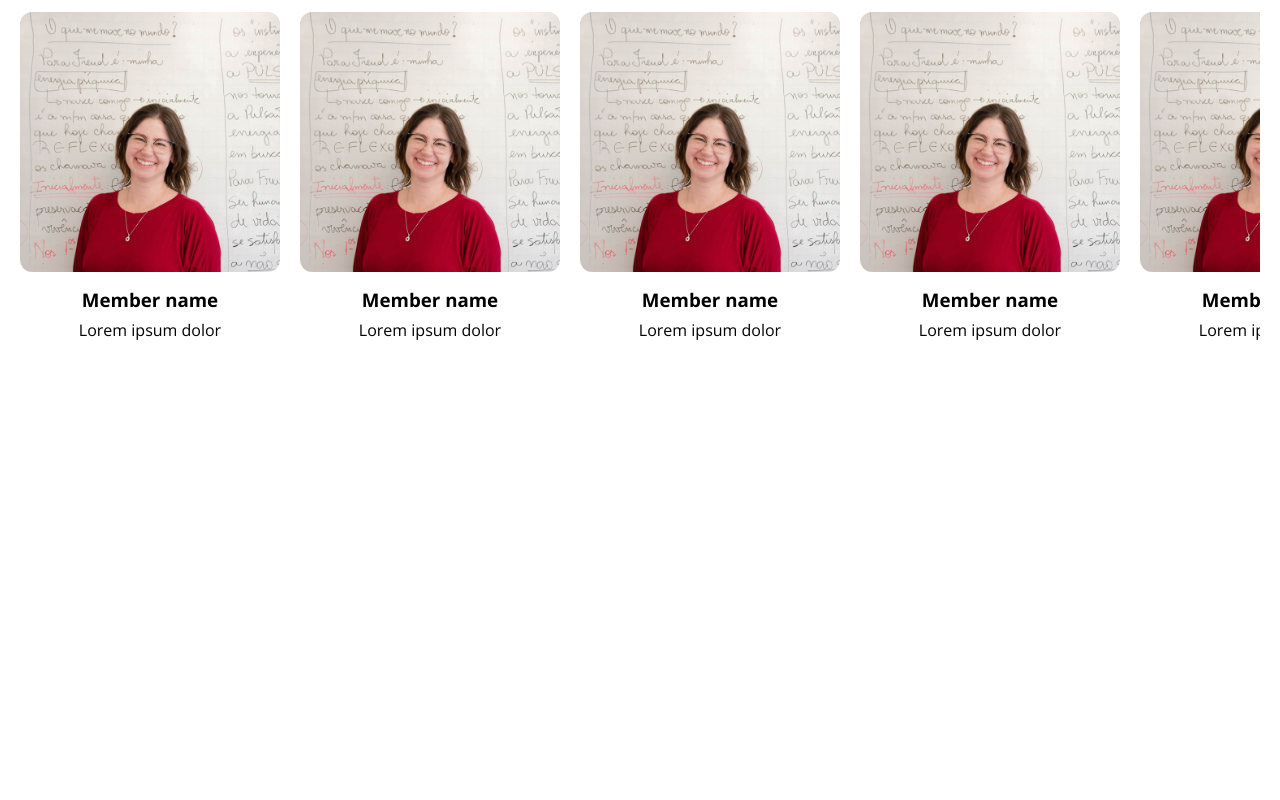
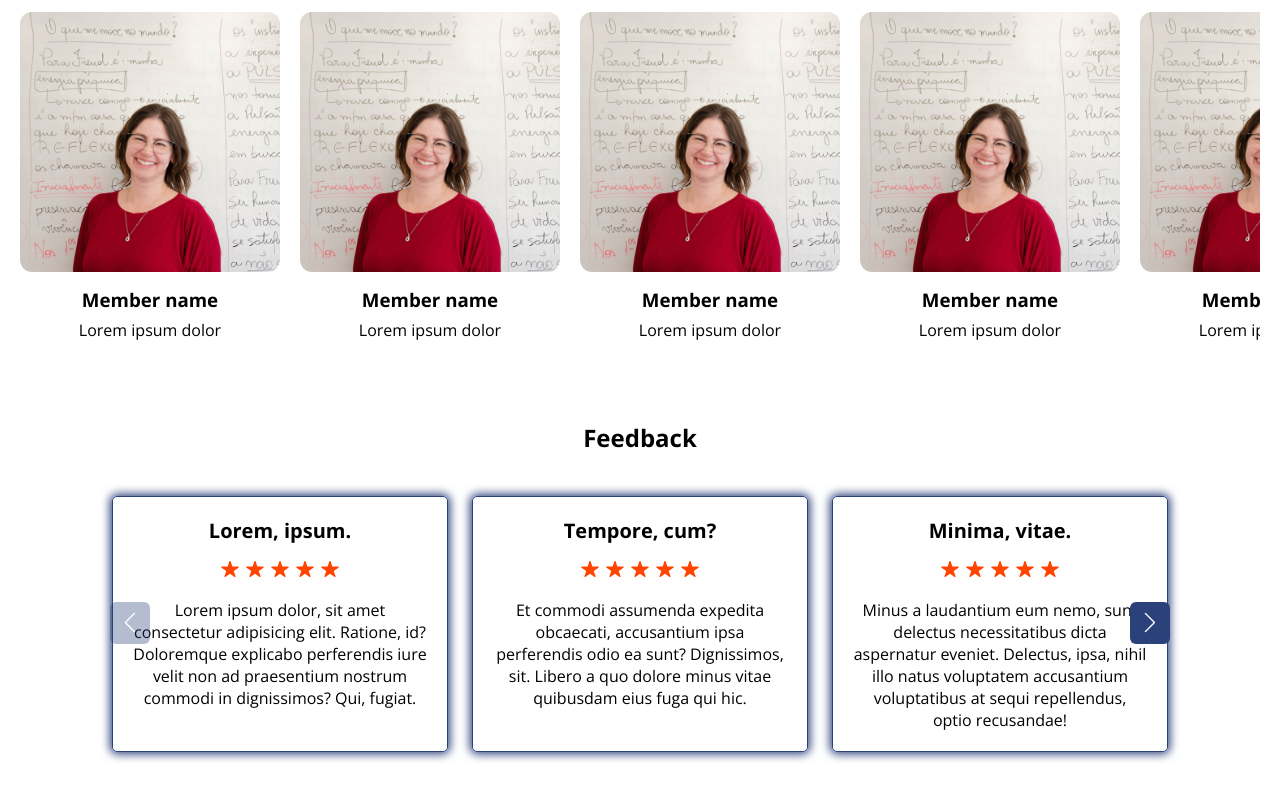
Before and after one commit to SavitarUzuhiko/ps_termez, a React (Vite) app: page / in a window 1280 px wide. Shown: the part 1856-2656 px from the top of the page. Before the commit the page ends 2257 px from the top, so only its background shows below. Built offline with nearby package versions, Linux system fonts and the light colour scheme; the HTML template or start-up script is replaced by a standard one.

Commit message:
Finish feedback section

```diff
--- a/src/App.tsx
+++ b/src/App.tsx
@@ -1,4 +1,5 @@
 import About from "./components/About";
+import Feedback from "./components/Feedback";
 import Header from "./components/Header";
 import Main from "./components/Main";
 import Program from "./components/Program";
@@ -16,6 +17,7 @@ const App = () => {
       </div>
       <Program />
       <Team />
+      <Feedback />
     </div>
   );
 };
--- /dev/null
+++ b/src/components/Feedback.tsx
@@ -0,0 +1,170 @@
+import { Navigation, Pagination, Scrollbar, A11y } from "swiper/modules";
+import { Swiper, SwiperSlide } from "swiper/react";
+
+import "swiper/swiper-bundle.css";
+import { IoIosStar } from "react-icons/io";
+
+const Feedback = () => {
+  return (
+    <div className="container">
+      <div className="feedbacks__wrapper">
+        <h2 className="feedbacks__title">Feedback</h2>
+        <Swiper
+          modules={[Navigation, Pagination, Scrollbar, A11y]}
+          slidesPerView={3}
+          navigation
+          breakpoints={{
+            0: {
+              slidesPerView: 1,
+            },
+            650: {
+              slidesPerView: 2,
+            },
+            850: {
+              slidesPerView: 3,
+            },
+          }}
+        >
+          <SwiperSlide>
+            <div className="feedback__outer">
+              <article className="feedback">
+                <h3 className="feedback__title">Lorem, ipsum.</h3>
+                <div className="feedback__rating">
+                  <IoIosStar />
+                  <IoIosStar />
+                  <IoIosStar />
+                  <IoIosStar />
+                  <IoIosStar />
+                </div>
+                <p className="feedback__text">
+                  Lorem ipsum dolor, sit amet consectetur adipisicing elit.
+                  Ratione, id? Doloremque explicabo perferendis iure velit non
+                  ad praesentium nostrum commodi in dignissimos? Qui, fugiat.
+                </p>
+              </article>
+            </div>
+          </SwiperSlide>
+          <SwiperSlide>
+            <div className="feedback__outer">
+              <article className="feedback">
+                <h3 className="feedback__title">Tempore, cum?</h3>
+                <div className="feedback__rating">
+                  <IoIosStar />
+                  <IoIosStar />
+                  <IoIosStar />
+                  <IoIosStar />
+                  <IoIosStar />
+                </div>
+                <p className="feedback__text">
+                  Et commodi assumenda expedita obcaecati, accusantium ipsa
+                  perferendis odio ea sunt? Dignissimos, sit. Libero a quo
+                  dolore minus vitae quibusdam eius fuga qui hic.
+                </p>
+              </article>
+            </div>
+          </SwiperSlide>
+          <SwiperSlide>
+            <div className="feedback__outer">
+              <article className="feedback">
+                <h3 className="feedback__title">Minima, vitae.</h3>
+                <div className="feedback__rating">
+                  <IoIosStar />
+                  <IoIosStar />
+                  <IoIosStar />
+                  <IoIosStar />
+                  <IoIosStar />
+                </div>
+                <p className="feedback__text">
+                  Minus a laudantium eum nemo, sunt delectus necessitatibus
+                  dicta aspernatur eveniet. Delectus, ipsa, nihil illo natus
+                  voluptatem accusantium voluptatibus at sequi repellendus,
+                  optio recusandae!
+                </p>
+              </article>
+            </div>
+          </SwiperSlide>
+          <SwiperSlide>
+            <div className="feedback__outer">
+              <article className="feedback">
+                <h3 className="feedback__title">Aperiam, officia!</h3>
+                <div className="feedback__rating">
+                  <IoIosStar />
+                  <IoIosStar />
+                  <IoIosStar />
+                  <IoIosStar />
+                  <IoIosStar />
+                </div>
+                <p className="feedback__text">
+                  Maxime animi facere voluptatem. Voluptatum architecto vero
+                  voluptate molestias rem cupiditate sequi iure blanditiis
+                  accusamus facere tempore aperiam voluptatibus, sint in ipsum
+                  accusantium? Explicabo!
+                </p>
+              </article>
+            </div>
+          </SwiperSlide>
+          <SwiperSlide>
+            <div className="feedback__outer">
+              <article className="feedback">
+                <h3 className="feedback__title">Lorem, ipsum.</h3>
+                <div className="feedback__rating">
+                  <IoIosStar />
+                  <IoIosStar />
+                  <IoIosStar />
+                  <IoIosStar />
+                  <IoIosStar />
+                </div>
+                <p className="feedback__text">
+                  Lorem ipsum dolor, sit amet consectetur adipisicing elit.
+                  Ratione, id? Doloremque explicabo perferendis iure velit non
+                  ad praesentium nostrum commodi in dignissimos? Qui, fugiat.
+                </p>
+              </article>
+            </div>
+          </SwiperSlide>
+          <SwiperSlide>
+            <div className="feedback__outer">
+              <article className="feedback">
+                <h3 className="feedback__title">Tempore, cum?</h3>
+                <div className="feedback__rating">
+                  <IoIosStar />
+                  <IoIosStar />
+                  <IoIosStar />
+                  <IoIosStar />
+                  <IoIosStar />
+                </div>
+                <p className="feedback__text">
+                  Et commodi assumenda expedita obcaecati, accusantium ipsa
+                  perferendis odio ea sunt? Dignissimos, sit. Libero a quo
+                  dolore minus vitae quibusdam eius fuga qui hic.
+                </p>
+              </article>
+            </div>
+          </SwiperSlide>
+          <SwiperSlide>
+            <div className="feedback__outer">
+              <article className="feedback">
+                <h3 className="feedback__title">Minima, vitae.</h3>
+                <div className="feedback__rating">
+                  <IoIosStar />
+                  <IoIosStar />
+                  <IoIosStar />
+                  <IoIosStar />
+                  <IoIosStar />
+                </div>
+                <p className="feedback__text">
+                  Minus a laudantium eum nemo, sunt delectus necessitatibus
+                  dicta aspernatur eveniet. Delectus, ipsa, nihil illo natus
+                  voluptatem accusantium voluptatibus at sequi repellendus,
+                  optio recusandae!
+                </p>
+              </article>
+            </div>
+          </SwiperSlide>
+        </Swiper>
+      </div>
+    </div>
+  );
+};
+
+export default Feedback;
--- a/src/main.scss
+++ b/src/main.scss
@@ -5,5 +5,6 @@
 @use "./sass/about";
 @use "./sass/program";
 @use "./sass/team";
+@use "./sass/feedback";
 
 @use "./sass/media";
--- /dev/null
+++ b/src/sass/_feedback.scss
@@ -0,0 +1,41 @@
+@use "./mixins";
+.feedbacks__wrapper {
+  margin-bottom: 60px;
+}
+.feedbacks__title {
+  text-align: center;
+  margin-bottom: 30px;
+}
+.feedback {
+  border: 1px solid var(--color-primary);
+  box-shadow: 0 0 10px 2px var(--color-primary);
+  border-radius: 5px;
+  padding: 20px;
+  text-align: center;
+  height: 100%;
+
+  &__title {
+    font-size: 20px;
+    margin-bottom: 15px;
+  }
+  &__rating {
+    margin-bottom: 20px;
+    color: orangered;
+    font-size: 20px;
+    display: flex;
+    flex-wrap: wrap;
+    justify-content: center;
+    align-items: center;
+    column-gap: 5px;
+  }
+  &__outer {
+    padding: 12px;
+    height: 100%;
+  }
+}
+.feedbacks__wrapper .swiper-wrapper .swiper-slide {
+  height: unset;
+}
+.feedbacks__wrapper .swiper-wrapper {
+  align-items: stretch;
+}
--- a/src/sass/_media.scss
+++ b/src/sass/_media.scss
@@ -67,6 +67,23 @@
   .program__content {
     opacity: 1;
     color: white;
+  }
+  .feedback {
+    padding: 10px;
+  }
+  .feedback__outer {
+    padding: 10px;
+  }
+  .feedback__title {
+    font-size: 16px;
+    margin-bottom: 10px;
+  }
+  .feedback__rating {
+    font-size: 18px;
+    margin-bottom: 15px;
+  }
+  .feedback__text {
+    font-size: 15px;
   }
 }
 @media screen and (max-width: 850px) {
--- a/src/sass/_team.scss
+++ b/src/sass/_team.scss
@@ -1,6 +1,6 @@
 .team {
     text-align: center;
-    margin-bottom: 40px;
+    margin-bottom: 60px;
     &__textbox {
         margin-bottom: 36px;
     }
```
